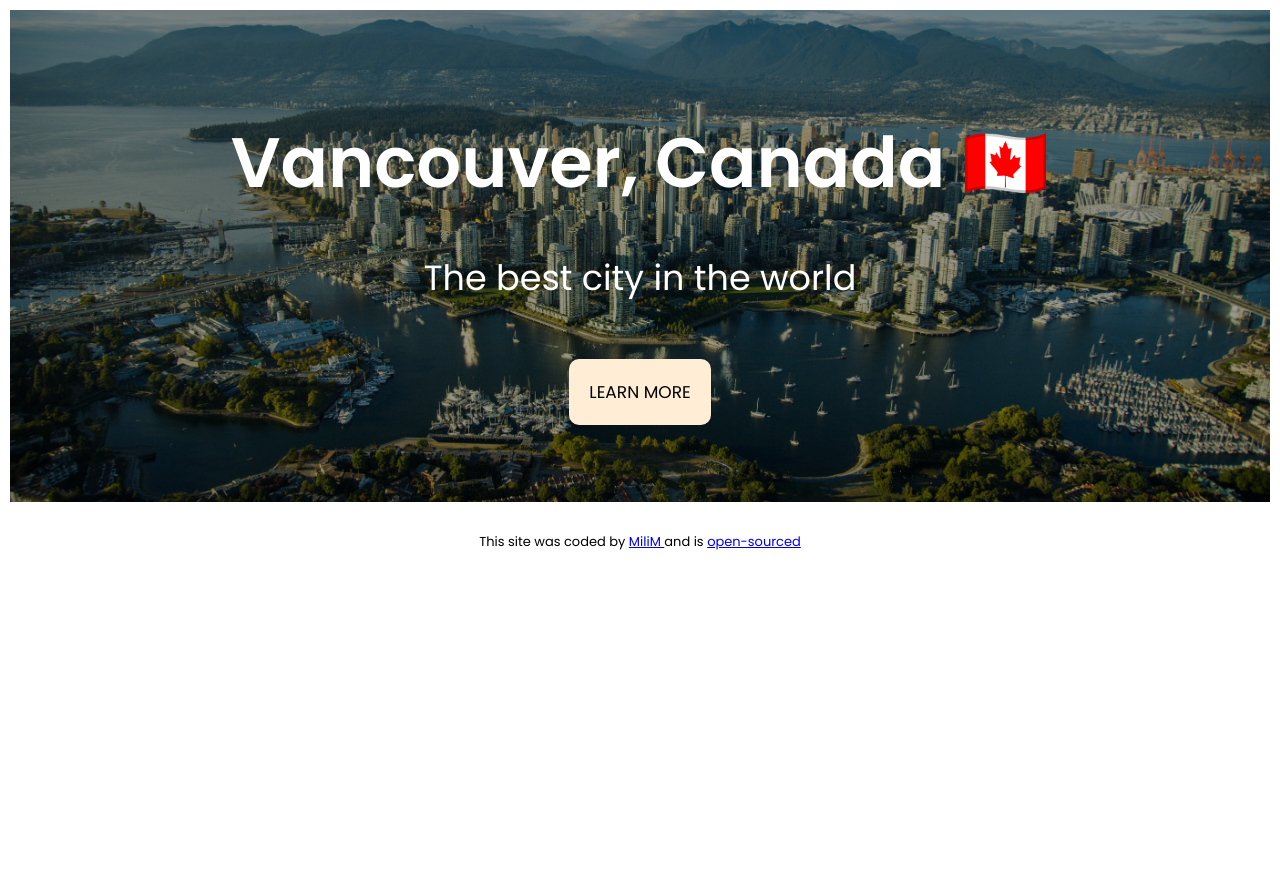
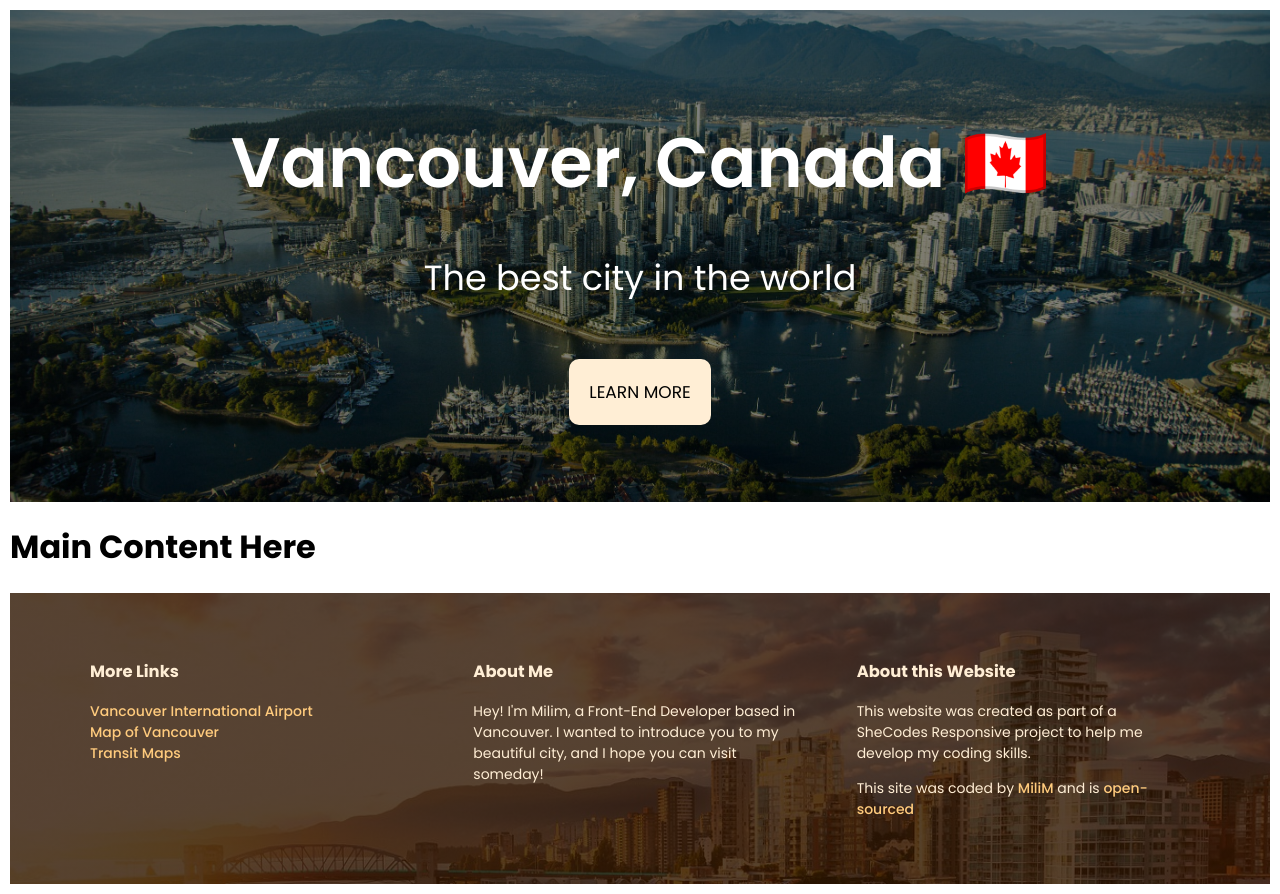
Before and after one commit to milimk/responsive-visit-vancouver, a plain HTML site: page index.html in a window 1280 px wide. Before the commit the page ends 800 px from the top, so only its background shows below. Drawn offline with Linux system fonts and the light colour scheme.

Commit message:
Footer content and style updated

```diff
--- a/index.html
+++ b/index.html
@@ -20,14 +20,60 @@
         <a href="#more">LEARN MORE</a>
       </div>
     </header>
-    <main></main>
+    <main>
+      <h1>Main Content Here</h1>
+    </main>
     <footer>
+      <div class="footer-content">
+        <div>
+          <h3>More Links</h3>
+          <ul>
+            <li>
+              <a href="https://www.yvr.ca/en/passengers" target="_blank"
+                >Vancouver International Airport</a
+              >
+            </li>
+            <li>
+              <a
+                href="https://maps.app.goo.gl/epsuofakDmf9iTsJ6"
+                target="_blank"
+              >
+                Map of Vancouver
+              </a>
+            </li>
+            <li>
+              <a
+                href="https://www.translink.ca/schedules-and-maps/transit-system-maps"
+                target="_blank"
+                >Transit Maps</a
+              >
+            </li>
+          </ul>
+        </div>
+        <div>
+          <h3>About Me</h3>
+          <p>
+            Hey! I'm Milim, a Front-End Developer based in Vancouver. I wanted
+            to introduce you to my beautiful city, and I hope you can visit
+            someday!
+          </p>
+        </div>
+        <div>
+          <h3>About this Website</h3>
+          <p>
+            This website was created as part of a SheCodes Responsive project to
+            help me develop my coding skills.
+          </p>
+          <p>
             This site was coded by
             <a href="https://github.com/milimk" target="_blank"> MiliM </a>
             and is
             <a href="https://github.com/milimk/visit-vancouver" target="_blank"
               >open-sourced</a
             >
+          </p>
+        </div>
+      </div>
     </footer>
   </body>
 </html>
--- a/src/style.css
+++ b/src/style.css
@@ -13,7 +13,7 @@ body {
 }
 
 .header-hero {
-  background-image: linear-gradient(rgba(0, 0, 0, 0.4), rgba(0, 0, 0, 0.4)),
+  background-image: linear-gradient(rgba(0, 0, 0, 0.5), rgba(0, 0, 0, 0.5)),
     url("../img/vancouver.jpg");
   background-repeat: no-repeat;
   background-size: cover;
@@ -57,7 +57,41 @@ body {
 }
 
 footer {
-  text-align: center;
-  font-size: 13px;
-  padding: 30px;
+  background-image: linear-gradient(rgba(45, 20, 0, 0.8), rgba(45, 20, 0, 0.8)),
+    url("../img/vancouver2.jpg");
+  background-repeat: no-repeat;
+  background-size: cover;
+  color: rgb(255, 238, 213);
 }
+
+.footer-content {
+  display: grid;
+  grid-template-columns: 2fr 2fr 2fr;
+  padding: 50px 80px 50px 80px;
+  gap: 50px;
+  max-width: 1200px;
+  margin: auto;
+  font-size: 14px;
+}
+
+.footer-content ul {
+  padding: 0;
+  margin: 0;
+}
+
+.footer-content li {
+  list-style: none;
+  padding: 0;
+  margin: 0;
+}
+
+footer a {
+  color: rgb(255, 203, 125);
+  font-weight: 500;
+  text-decoration: none;
+}
+
+footer a:hover {
+  color: rgb(190, 114, 0);
+  text-decoration: underline;
+}
```
Also changed, not shown: img/vancouver2.jpg (added). Lines whose indentation alone changed are shown as unchanged.
